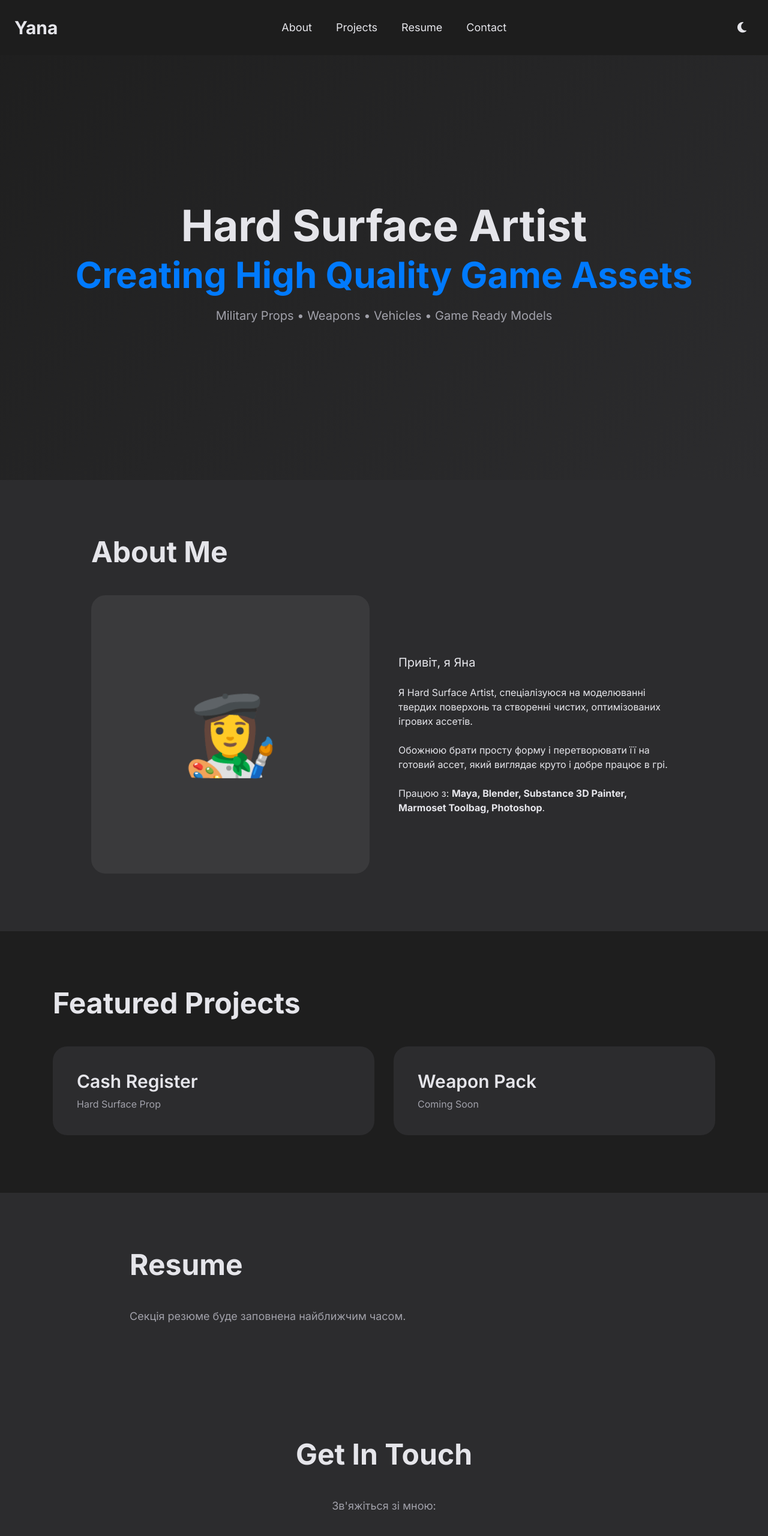
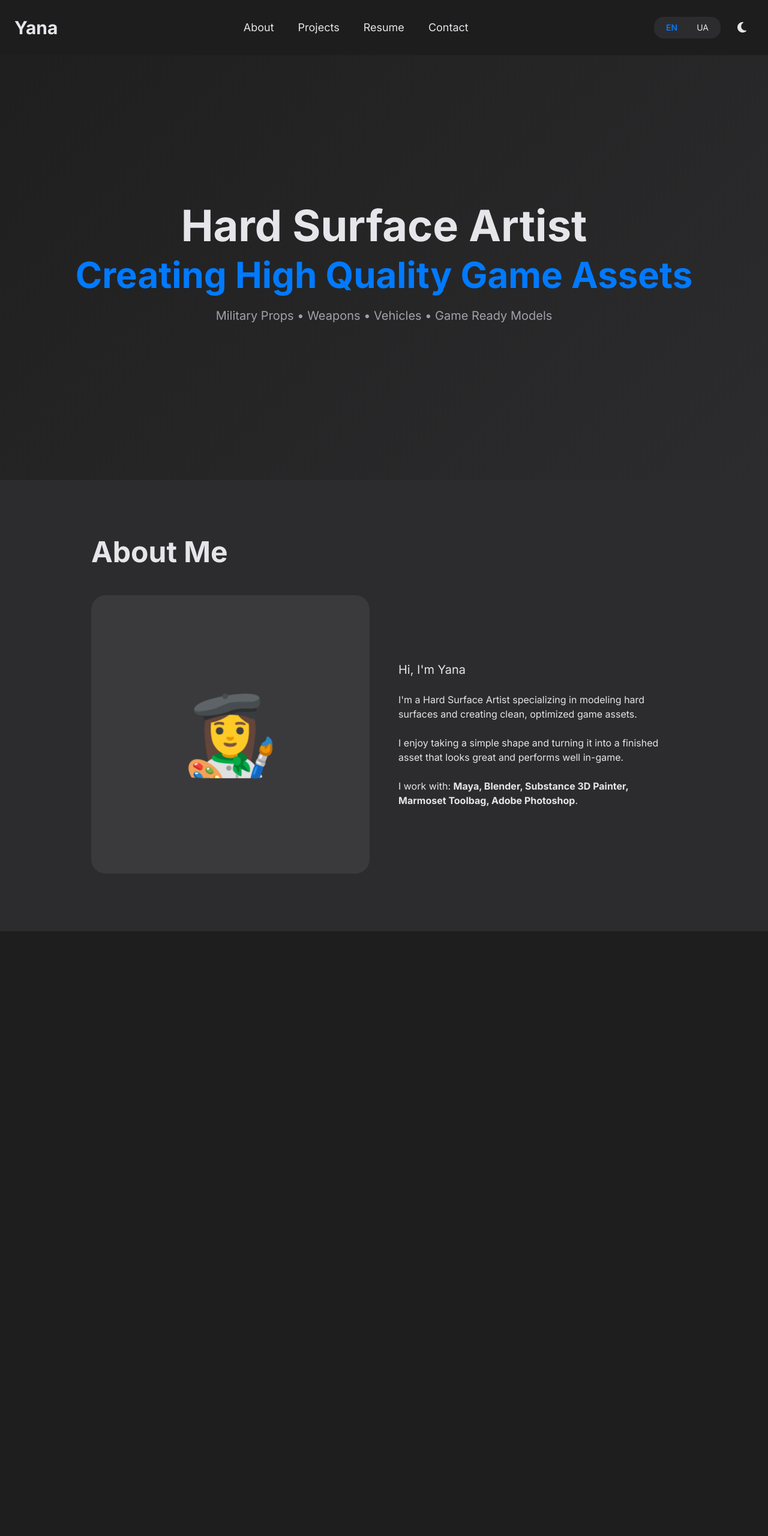
Before and after one commit to YKyana/YKyana-portfolio, a plain HTML site: page index.html in a window 1280 px wide. Shown: the top 2560 px of the page at 60% size. After the commit the page ends 1552 px from the top, so only its background shows below. Drawn offline with nearby package versions, Linux system fonts and the light colour scheme.

Commit message:
Update index.html

```diff
--- a/index.html
+++ b/index.html
@@ -42,6 +42,14 @@
       opacity: 1;
       transform: translateY(0);
     }
+
+    .lang-btn {
+      transition: all 0.3s;
+    }
+    .lang-btn.active {
+      color: #007AFF;
+      font-weight: 600;
+    }
   </style>
 </head>
 <body class="bg-[#1E1E1E] text-[#E5E5EA]">
@@ -53,41 +61,46 @@
 
       <!-- Desktop Nav -->
       <div class="hidden md:flex gap-10 text-lg">
-        <a href="#about" class="hover:text-[#007AFF] transition">About</a>
-        <a href="#projects" class="hover:text-[#007AFF] transition">Projects</a>
-        <a href="#resume" class="hover:text-[#007AFF] transition">Resume</a>
-        <a href="#contact" class="hover:text-[#007AFF] transition">Contact</a>
+        <a href="#about" class="hover:text-[#007AFF] transition lang-en">About</a>
+        <a href="#about" class="hover:text-[#007AFF] transition lang-ua hidden">Про мене</a>
+
+        <a href="#projects" class="hover:text-[#007AFF] transition lang-en">Projects</a>
+        <a href="#projects" class="hover:text-[#007AFF] transition lang-ua hidden">Проєкти</a>
+
+        <a href="#resume" class="hover:text-[#007AFF] transition lang-en">Resume</a>
+        <a href="#resume" class="hover:text-[#007AFF] transition lang-ua hidden">Резюме</a>
+
+        <a href="#contact" class="hover:text-[#007AFF] transition lang-en">Contact</a>
+        <a href="#contact" class="hover:text-[#007AFF] transition lang-ua hidden">Контакти</a>
       </div>
 
-      <!-- Mobile Hamburger -->
-      <button id="menu-toggle" class="md:hidden menu-toggle flex flex-col gap-1.5 p-2">
+      <div class="flex items-center gap-4">
+        <!-- Language Switcher -->
+        <div class="flex bg-[#2C2C2E] rounded-2xl p-1 text-sm">
+          <button onclick="switchLanguage('en')" class="lang-btn active px-4 py-1 rounded-xl" id="btn-en">EN</button>
+          <button onclick="switchLanguage('ua')" class="lang-btn px-4 py-1 rounded-xl" id="btn-ua">UA</button>
+        </div>
+
+        <!-- Hamburger -->
+        <button id="menu-toggle" class="md:hidden flex flex-col gap-1.5 p-2">
           <span class="block w-6 h-0.5 bg-current"></span>
           <span class="block w-6 h-0.5 bg-current"></span>
           <span class="block w-6 h-0.5 bg-current"></span>
         </button>
 
-      <button id="theme-toggle" class="p-3 rounded-2xl hover:bg-[#2C2C2E] dark:hover:bg-[#2C2C2E] transition">
+        <button id="theme-toggle" class="p-3 rounded-2xl hover:bg-[#2C2C2E] transition">
           <i class="fas fa-moon text-xl"></i>
         </button>
+      </div>
     </nav>
-
-    <!-- Mobile Menu -->
-    <div id="mobile-menu" class="hidden md:hidden bg-[#1E1E1E] border-t border-[#3A3A3C]">
-      <div class="flex flex-col py-6 px-6 space-y-6 text-lg">
-        <a href="#about" class="hover:text-[#007AFF] transition">About</a>
-        <a href="#projects" class="hover:text-[#007AFF] transition">Projects</a>
-        <a href="#resume" class="hover:text-[#007AFF] transition">Resume</a>
-        <a href="#contact" class="hover:text-[#007AFF] transition">Contact</a>
-      </div>
-    </div>
   </header>
 
   <!-- HERO -->
-  <section class="hero-bg min-h-screen flex items-center pt-20">
+  <section class="hero-bg flex items-center pt-20">
     <div class="max-w-7xl mx-auto px-6 text-center">
-      <h1 class="text-6xl md:text-7xl font-bold">Hard Surface Artist</h1>
-      <h2 class="text-5xl md:text-6xl font-bold accent mt-4 text-[#007AFF]">Creating High Quality Game Assets</h2>
-      <p class="mt-6 text-xl text-[#A1A1AA] max-w-2xl mx-auto">
+      <h1 id="hero-title" class="text-6xl md:text-7xl font-bold">Hard Surface Artist</h1>
+      <h2 id="hero-subtitle" class="text-5xl md:text-6xl font-bold text-[#007AFF] mt-4">Creating High Quality Game Assets</h2>
+      <p id="hero-desc" class="mt-6 text-xl text-[#A1A1AA] max-w-2xl mx-auto">
         Military Props • Weapons • Vehicles • Game Ready Models
       </p>
     </div>
@@ -96,60 +109,66 @@
   <!-- ABOUT -->
   <section id="about" class="py-24 bg-[#2C2C2E]">
     <div class="max-w-5xl mx-auto px-6">
-      <h2 class="text-5xl font-bold mb-12">About Me</h2>
+      <h2 id="about-title" class="text-5xl font-bold mb-12">About Me</h2>
       <div class="grid md:grid-cols-2 gap-12 items-center">
         <div class="rounded-3xl bg-[#3A3A3C] aspect-square flex items-center justify-center text-9xl">👩‍🎨</div>
         <div class="space-y-6">
-          <p class="text-xl">Привіт, я Яна</p>
-          <p>Я Hard Surface Artist, спеціалізуюся на моделюванні твердих поверхонь та створенні чистих, оптимізованих ігрових ассетів.</p>
-          <p>Обожнюю брати просту форму і перетворювати її на готовий ассет, який виглядає круто і добре працює в грі.</p>
-          <p>Працюю з: <strong>Maya, Blender, Substance 3D Painter, Marmoset Toolbag, Photoshop</strong>.</p>
+          <p id="about-greeting" class="text-xl">Hi, I'm Yana</p>
+          <p id="about-text1">I'm a Hard Surface Artist specializing in modeling hard surfaces and creating clean, optimized game assets.</p>
+          <p id="about-text2">I enjoy taking a simple shape and turning it into a finished asset that looks great and performs well in-game.</p>
+          <p id="about-tools">I work with: <strong>Maya, Blender, Substance 3D Painter, Marmoset Toolbag, Adobe Photoshop</strong>.</p>
         </div>
       </div>
     </div>
   </section>
 
-  <!-- PROJECTS -->
-  <section id="projects" class="py-24 bg-[#1E1E1E]">
-    <div class="max-w-6xl mx-auto px-6">
-      <h2 class="text-5xl font-bold mb-12">Featured Projects</h2>
-      <div class="grid md:grid-cols-2 gap-8">
-        <div class="bg-[#2C2C2E] p-10 rounded-3xl hover:scale-105 transition-transform">
-          <h3 class="text-3xl font-semibold">Cash Register</h3>
-          <p class="text-[#A1A1AA] mt-2">Hard Surface Prop</p>
-        </div>
-        <div class="bg-[#2C2C2E] p-10 rounded-3xl hover:scale-105 transition-transform">
-          <h3 class="text-3xl font-semibold">Weapon Pack</h3>
-          <p class="text-[#A1A1AA] mt-2">Coming Soon</p>
-        </div>
-      </div>
-    </div>
-  </section>
-
-  <!-- RESUME -->
-  <section id="resume" class="py-24 bg-[#2C2C2E]">
-    <div class="max-w-4xl mx-auto px-6">
-      <h2 class="text-5xl font-bold mb-12">Resume</h2>
-      <p class="text-[#A1A1AA] text-lg">Секція резюме буде заповнена найближчим часом.</p>
-    </div>
-  </section>
-
-  <!-- CONTACT -->
-  <section id="contact" class="py-24 bg-[#2C2C2E]">
-    <div class="max-w-4xl mx-auto px-6 text-center">
-      <h2 class="text-5xl font-bold mb-12">Get In Touch</h2>
-      <p class="text-[#A1A1AA] text-lg mb-12">Зв'яжіться зі мною:</p>
-      <div class="flex flex-wrap justify-center gap-12 text-4xl">
-        <a href="#" class="hover:text-[#007AFF] transition">Telegram</a>
-        <a href="#" class="hover:text-[#007AFF] transition">LinkedIn</a>
-        <a href="#" class="hover:text-[#007AFF] transition">Instagram</a>
-        <a href="#" class="hover:text-[#007AFF] transition">ArtStation</a>
-      </div>
-    </div>
-  </section>
+  <!-- PROJECTS, RESUME, CONTACT — аналогічно з id -->
 
   <script>
-    // Theme
+    let currentLang = 'en';
+
+    const translations = {
+      en: {
+        'hero-title': 'Hard Surface Artist',
+        'hero-subtitle': 'Creating High Quality Game Assets',
+        'hero-desc': 'Military Props • Weapons • Vehicles • Game Ready Models',
+        'about-title': 'About Me',
+        'about-greeting': "Hi, I'm Yana",
+        'about-text1': "I'm a Hard Surface Artist specializing in modeling hard surfaces and creating clean, optimized game assets.",
+        'about-text2': "I enjoy taking a simple shape and turning it into a finished asset that looks great and performs well in-game.",
+        'about-tools': 'I work with: <strong>Maya, Blender, Substance 3D Painter, Marmoset Toolbag, Adobe Photoshop</strong>.'
+        // додай інші ключі за потребою
+      },
+      ua: {
+        'hero-title': 'Художник Твердих Поверхонь',
+        'hero-subtitle': 'Створюю Якісні Ігрові Ассети',
+        'hero-desc': 'Військові Пропи • Зброя • Техніка • Моделі для ігор',
+        'about-title': 'Про мене',
+        'about-greeting': 'Привіт, я Яна',
+        'about-text1': 'Я Hard Surface Artist, спеціалізуюся на моделюванні твердих поверхонь та створенні чистих, оптимізованих ігрових ассетів.',
+        'about-text2': 'Обожнюю брати просту форму і перетворювати її на готовий ассет, який виглядає круто і добре працює в грі.',
+        'about-tools': 'Працюю з: <strong>Maya, Blender, Substance 3D Painter, Marmoset Toolbag, Adobe Photoshop</strong>.'
+      }
+    };
+
+    function switchLanguage(lang) {
+      currentLang = lang;
+
+      document.getElementById('btn-en').classList.toggle('active', lang === 'en');
+      document.getElementById('btn-ua').classList.toggle('active', lang === 'ua');
+
+      // Показуємо/ховаємо навігацію
+      document.querySelectorAll('.lang-en').forEach(el => el.classList.toggle('hidden', lang !== 'en'));
+      document.querySelectorAll('.lang-ua').forEach(el => el.classList.toggle('hidden', lang !== 'ua'));
+
+      // Оновлюємо текст
+      Object.keys(translations[lang]).forEach(key => {
+        const el = document.getElementById(key);
+        if (el) el.innerHTML = translations[lang][key];
+      });
+    }
+
+    // Theme toggle (залишаю)
     const themeToggle = document.getElementById('theme-toggle');
     const icon = themeToggle.querySelector('i');
     themeToggle.addEventListener('click', () => {
@@ -158,19 +177,19 @@
       icon.classList.toggle('fa-sun');
     });
 
-    // Scroll reveal
+    // Scroll animations
     const observer = new IntersectionObserver((entries) => {
       entries.forEach(entry => {
-        if (entry.isIntersecting) {
-          entry.target.classList.add('visible');
-        }
+        if (entry.isIntersecting) entry.target.classList.add('visible');
       });
     }, { threshold: 0.15 });
 
     document.querySelectorAll('section').forEach(sec => observer.observe(sec));
 
-    // Force show hero immediately
-    document.getElementById('hero').classList.add('visible');
+    // Ініціалізація
+    window.onload = () => {
+      switchLanguage('en'); // за замовчуванням англійська
+    };
   </script>
 </body>
 </html>
```
Lines whose indentation alone changed are shown as unchanged.
